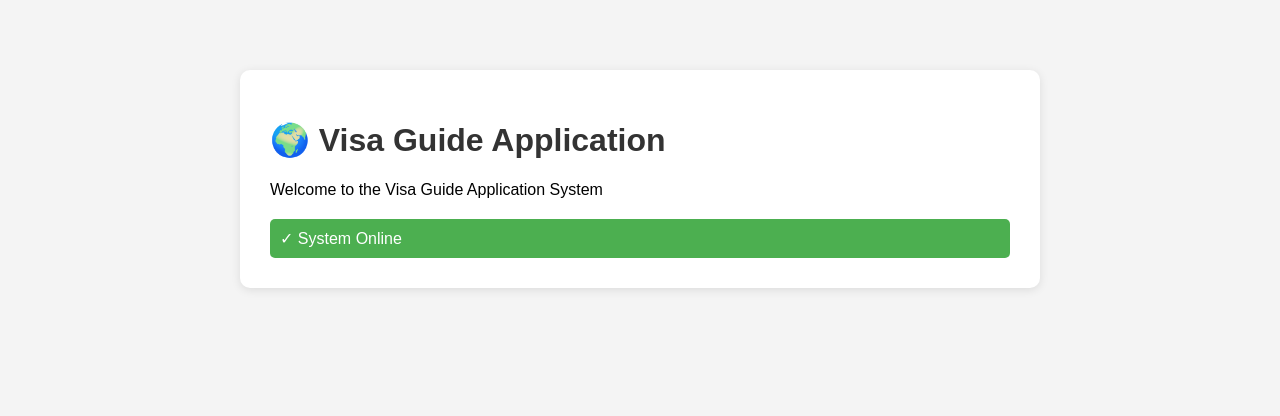
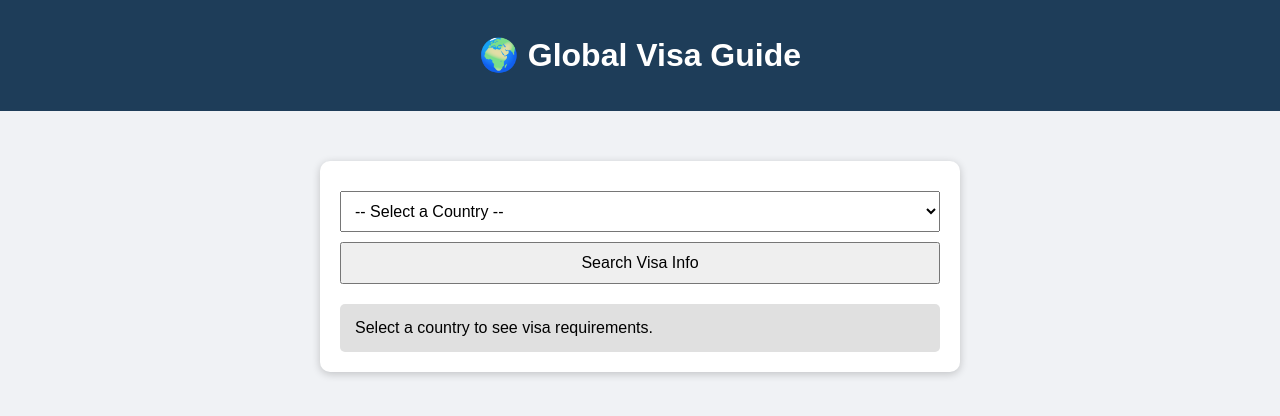
Before and after one commit to mmukamukiza21/visaguide-app, a website: page public/index.html in a window 1280 px wide. Drawn offline with Linux system fonts and the light colour scheme.

Commit message:
Initial commit: Visa Guide Application

```diff
--- a/package.json
+++ b/package.json
@@ -14,5 +14,8 @@
   },
   "devDependencies": {
     "nodemon": "^3.0.1"
-  }
+  },
+  "keywords": [],
+  "author": "",
+  "license": "ISC"
 }
--- a/public/index.html
+++ b/public/index.html
@@ -3,38 +3,76 @@
 <head>
 <meta charset="UTF-8">
 <meta name="viewport" content="width=device-width, initial-scale=1.0">
-    <title>Visa Guide Application</title>
+<title>🌍 Global Visa Guide</title>
 <style>
-        body {
-            font-family: Arial, sans-serif;
-            max-width: 800px;
-            margin: 50px auto;
-            padding: 20px;
-            background-color: #f4f4f4;
-        }
-        .container {
-            background: white;
-            padding: 30px;
-            border-radius: 10px;
-            box-shadow: 0 2px 10px rgba(0,0,0,0.1);
-        }
-        h1 { color: #333; }
-        .status {
-            padding: 10px;
-            background: #4CAF50;
-            color: white;
-            border-radius: 5px;
-            margin-top: 20px;
-        }
+body { font-family: Arial, sans-serif; background:#f0f2f5; margin:0; padding:0; }
+header { background:#1e3d59; color:white; padding:15px; text-align:center; }
+.container { max-width:600px; margin:50px auto; padding:20px; background:white; border-radius:10px; box-shadow:0 2px 8px rgba(0,0,0,0.2);}
+select, button { padding:10px; margin-top:10px; width:100%; font-size:16px; }
+#result { margin-top:20px; padding:15px; background:#e0e0e0; border-radius:5px; }
 </style>
 </head>
 <body>
+<header>
+<h1>🌍 Global Visa Guide</h1>
+</header>
 <div class="container">
-        <h1>🌍 Visa Guide Application</h1>
-        <p>Welcome to the Visa Guide Application System</p>
-        <div class="status">
-            ✓ System Online
+    <select id="country">
+        <option value="">-- Select a Country --</option>
+        <option value="France">France</option>
+        <option value="Germany">Germany</option>
+        <option value="United States">United States</option>
+        <option value="Canada">Canada</option>
+        <option value="Australia">Australia</option>
+        <option value="Japan">Japan</option>
+        <option value="China">China</option>
+        <option value="Brazil">Brazil</option>
+        <option value="India">India</option>
+        <option value="Russia">Russia</option>
+        <option value="Italy">Italy</option>
+        <option value="Spain">Spain</option>
+        <option value="Mexico">Mexico</option>
+        <option value="South Africa">South Africa</option>
+        <option value="Egypt">Egypt</option>
+        <option value="Turkey">Turkey</option>
+        <option value="Saudi Arabia">Saudi Arabia</option>
+        <option value="Argentina">Argentina</option>
+        <option value="Sweden">Sweden</option>
+        <option value="Norway">Norway</option>
+        <option value="Netherlands">Netherlands</option>
+        <option value="Switzerland">Switzerland</option>
+        <option value="Thailand">Thailand</option>
+        <option value="Singapore">Singapore</option>
+        <option value="South Korea">South Korea</option>
+        <option value="New Zealand">New Zealand</option>
+        <option value="Kenya">Kenya</option>
+        <option value="Morocco">Morocco</option>
+        <option value="Greece">Greece</option>
+        <option value="Portugal">Portugal</option>
+    </select>
+    <button onclick="searchVisa()">Search Visa Info</button>
+    <div id="result">Select a country to see visa requirements.</div>
 </div>
-    </div>
+<script>
+async function searchVisa() {
+    const country = document.getElementById('country').value;
+    const resultDiv = document.getElementById('result');
+    if (!country) {
+        resultDiv.innerHTML = "Please select a country.";
+        return;
+    }
+    try {
+        const res = await fetch('/visa/' + encodeURIComponent(country));
+        const data = await res.json();
+        if (data.requirements) {
+            resultDiv.innerHTML = "<strong>" + country + " Visa Requirements:</strong><br>" + data.requirements;
+        } else {
+            resultDiv.innerHTML = data.message;
+        }
+    } catch (err) {
+        resultDiv.innerHTML = "Error fetching data. Please try again later.";
+    }
+}
+</script>
 </body>
 </html>
```
Also changed, not shown: server.js (+48 -17 lines), README.md, 2 other files. Lines whose indentation alone changed are shown as unchanged.
